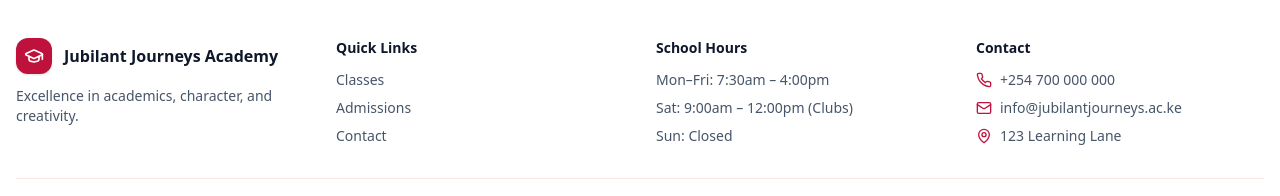
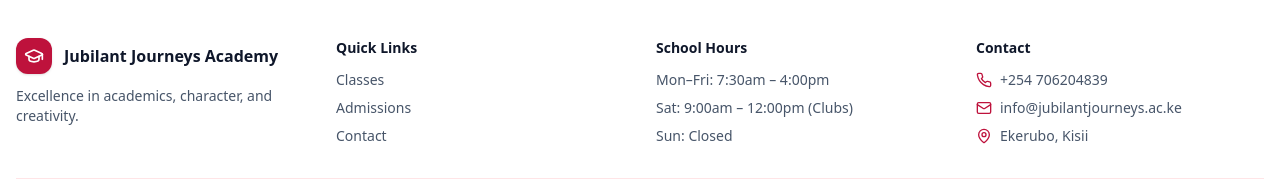
Before and after one commit to jonesobure/jubilant-journeys-academy, a React (Vite) app: page / in a window 1280 px wide. Shown: the part 3481-3677 px from the top of the page. Built offline with nearby package versions, Linux system fonts and the light colour scheme.

Commit message:
Update App.jsx

```diff
--- a/src/App.jsx
+++ b/src/App.jsx
@@ -436,9 +436,9 @@ export default function App() {
             <div>
               <h4 className="text-sm font-semibold text-slate-900">Contact</h4>
               <ul className="mt-3 space-y-2 text-sm text-slate-600">
-                <li className="flex items-center gap-2"><Phone className="h-4 w-4 text-rose-700" /> +254 700 000 000</li>
+                <li className="flex items-center gap-2"><Phone className="h-4 w-4 text-rose-700" /> +254 706204839</li>
                 <li className="flex items-center gap-2"><Mail className="h-4 w-4 text-rose-700" /> info@jubilantjourneys.ac.ke</li>
-                <li className="flex items-center gap-2"><MapPin className="h-4 w-4 text-rose-700" /> 123 Learning Lane</li>
+                <li className="flex items-center gap-2"><MapPin className="h-4 w-4 text-rose-700" /> Ekerubo, Kisii</li>
               </ul>
             </div>
           </div>
```
